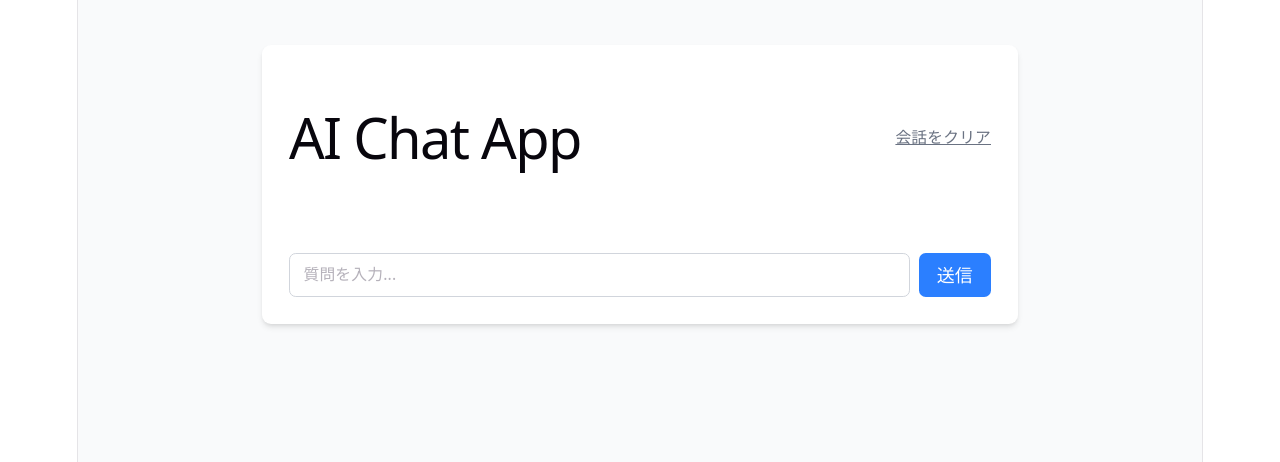
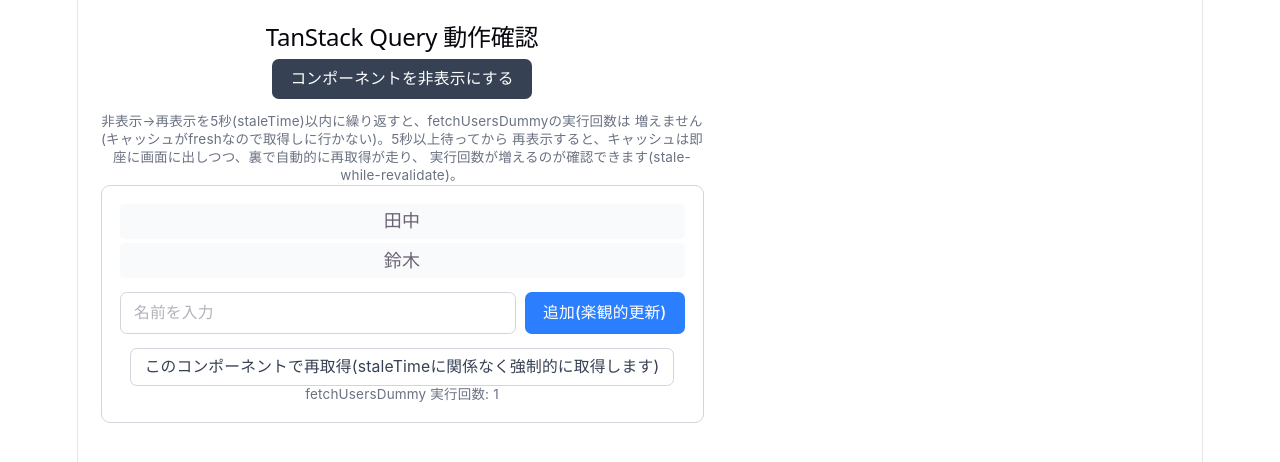
Before and after one commit to tomo-dev-ai/ai-chat-app, a React (Vite) app: page / in a window 1280 px wide. Shown: the top 462 px of the page. Built offline with nearby package versions, Linux system fonts and the light colour scheme.

Commit message:
feat: TanStack Queryのダミーデータ動作確認用コンポーネントを追加

```diff
--- a/package.json
+++ b/package.json
@@ -13,6 +13,7 @@
     "@google/genai": "^2.21.0",
     "@google/generative-ai": "^0.24.1",
     "@tailwindcss/vite": "^4.3.3",
+    "@tanstack/react-query": "^5.103.1",
     "dotenv": "^17.4.2",
     "openai": "^7.10.0",
     "react": "^19.2.8",
--- /dev/null
+++ b/src/TanStackQueryTest.tsx
@@ -0,0 +1,175 @@
+import { useState } from "react";
+import {
+  QueryClient,
+  QueryClientProvider,
+  useQuery,
+  useMutation,
+  useQueryClient,
+} from "@tanstack/react-query";
+
+// ==================================================
+// ダミーAPI(実際のサーバーの代わりに、遅延だけ再現した関数)
+// ==================================================
+type User = { id: number; name: string };
+
+let dummyUsers: User[] = [
+  { id: 1, name: "田中" },
+  { id: 2, name: "鈴木" },
+];
+let fetchCount = 0;
+
+function fetchUsersDummy(): Promise<User[]> {
+  fetchCount++;
+  return new Promise((resolve) => {
+    setTimeout(() => resolve([...dummyUsers]), 800); // 通信っぽく0.8秒待つ
+  });
+}
+
+function addUserDummy(name: string): Promise<User> {
+  return new Promise((resolve) => {
+    setTimeout(() => {
+      const newUser = { id: Date.now(), name };
+      dummyUsers = [...dummyUsers, newUser];
+      resolve(newUser);
+    }, 800);
+  });
+}
+
+// ==================================================
+// カスタムフックに抽出(第15章の考え方の再利用)
+// ==================================================
+function useUsers() {
+  return useQuery({
+    queryKey: ["users"],
+    queryFn: fetchUsersDummy,
+    staleTime: 5000, // 5秒間はfreshとみなす
+  });
+}
+
+function useAddUser() {
+  const queryClient = useQueryClient();
+
+  return useMutation({
+    mutationFn: (name: string) => addUserDummy(name),
+
+    // 楽観的更新: サーバーの返事を待たず、先にキャッシュへ仮追加する
+    onMutate: async (name: string) => {
+      await queryClient.cancelQueries({ queryKey: ["users"] });
+      const previousUsers = queryClient.getQueryData<User[]>(["users"]);
+
+      queryClient.setQueryData<User[]>(["users"], (old = []) => [
+        ...old,
+        { id: Date.now(), name: `${name}(送信中...)` },
+      ]);
+
+      return { previousUsers };
+    },
+
+    // 失敗したら、仮追加する前の状態にロールバック
+    onError: (_err, _name, context) => {
+      if (context?.previousUsers) {
+        queryClient.setQueryData(["users"], context.previousUsers);
+      }
+    },
+
+    // 成功・失敗どちらでも、最終的にサーバー(ダミー)の本当のデータで同期し直す
+    onSettled: () => {
+      queryClient.invalidateQueries({ queryKey: ["users"] });
+    },
+  });
+}
+
+// ==================================================
+// 表示部分
+// ==================================================
+function UserList() {
+  const { data: users, isLoading, error, refetch } = useUsers();
+  const addUser = useAddUser();
+  const [name, setName] = useState("");
+
+  if (isLoading) return <p>読み込み中...</p>;
+  if (error) return <p>エラーが発生しました</p>;
+
+  return (
+    <div className="border border-gray-300 rounded-lg p-4 mb-4 bg-white">
+      <ul className="mb-3 space-y-1">
+        {users?.map((u) => (
+          <li key={u.id} className="px-2 py-1 bg-gray-50 rounded">
+            {u.name}
+          </li>
+        ))}
+      </ul>
+
+      <div className="flex gap-2 mb-3">
+        <input
+          value={name}
+          onChange={(e) => setName(e.target.value)}
+          placeholder="名前を入力"
+          className="flex-1 border border-gray-300 rounded-md px-3 py-2 text-sm focus:outline-none focus:ring-2 focus:ring-blue-400"
+        />
+        <button
+          onClick={() => {
+            if (!name.trim()) return;
+            addUser.mutate(name);
+            setName("");
+          }}
+          className="bg-blue-500 text-white px-4 py-2 rounded-md text-sm font-medium hover:bg-blue-600"
+        >
+          追加(楽観的更新)
+        </button>
+      </div>
+
+      <button
+        onClick={() => refetch()}
+        className="border border-gray-300 text-gray-700 px-3 py-1.5 rounded-md text-sm hover:bg-gray-100"
+      >
+        このコンポーネントで再取得(staleTimeに関係なく強制的に取得します)
+      </button>
+
+      <p className="text-gray-500 text-xs mt-2">
+        fetchUsersDummy 実行回数: {fetchCount}
+      </p>
+    </div>
+  );
+}
+
+function TanStackQueryDemo() {
+  const [showList, setShowList] = useState(true);
+
+  return (
+    <div className="p-5 font-sans max-w-xl">
+      <h2 className="text-xl font-bold mb-3">TanStack Query 動作確認</h2>
+
+      <button
+        onClick={() => setShowList((v) => !v)}
+        className="bg-gray-700 text-white px-4 py-2 rounded-md text-sm font-medium hover:bg-gray-800 mb-3"
+      >
+        {showList ? "コンポーネントを非表示にする" : "コンポーネントを再表示する(マウントし直す)"}
+      </button>
+
+      <p className="text-gray-500 text-xs mb-4">
+        非表示→再表示を5秒(staleTime)以内に繰り返すと、fetchUsersDummyの実行回数は
+        増えません(キャッシュがfreshなので取得しに行かない)。5秒以上待ってから
+        再表示すると、キャッシュは即座に画面に出しつつ、裏で自動的に再取得が走り、
+        実行回数が増えるのが確認できます(stale-while-revalidate)。
+      </p>
+
+      {showList && <UserList />}
+    </div>
+  );
+}
+
+// ==================================================
+// QueryClientの準備(アプリ全体で1つだけ作る)
+// ==================================================
+const queryClient = new QueryClient();
+
+function TanStackQueryTest() {
+  return (
+    <QueryClientProvider client={queryClient}>
+      <TanStackQueryDemo />
+    </QueryClientProvider>
+  );
+}
+
+export default TanStackQueryTest;
--- a/src/main.tsx
+++ b/src/main.tsx
@@ -6,12 +6,14 @@
 import App from './App.tsx'
 import StructuredTest from './StructuredTest.tsx'
 import Test from './Test.tsx'
+import TanStackQueryTest from './TanStackQueryTest.tsx'
 
-// ★ 今は App を表示しているが、必要に応じて切り替える
+// ★ 今は TanStackQueryTest を表示している。必要に応じて切り替える
 createRoot(document.getElementById('root')!).render(
   <StrictMode>
-    <App />
+    {/* <App /> */}
     {/* <StructuredTest /> ← これを有効にすると JSONテスト画面になる */}
     {/* <Test /> */}
+    <TanStackQueryTest />
   </StrictMode>,
 )
```
Also changed, not shown: 1 other file (tests, documents, lock files or other folders).
